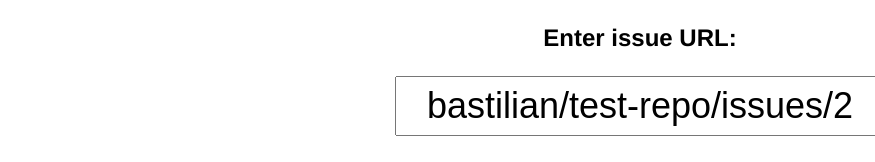
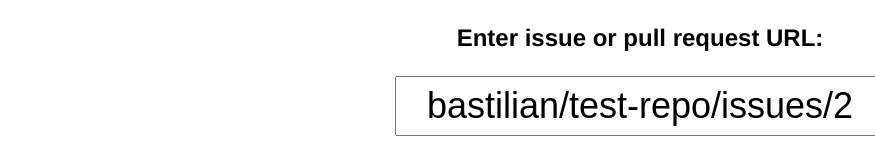
Before and after one commit to bastilian/reactions-chart, a website: page index.html in a window 1280 px wide. Shown: the top 162 px of the page, 0-875 px from the left. Drawn offline with Linux system fonts and the light colour scheme.

Commit message:
Mention PRs on the site

```diff
--- a/index.html
+++ b/index.html
@@ -23,7 +23,7 @@
   <body>
     <form>
       <p>
-        <strong>Enter issue URL:</strong>
+        <strong>Enter issue or pull request URL:</strong>
       </p>
       <input class='issue' type="text" name="issue" value='bastilian/test-repo/issues/2'>
     </form>
```
